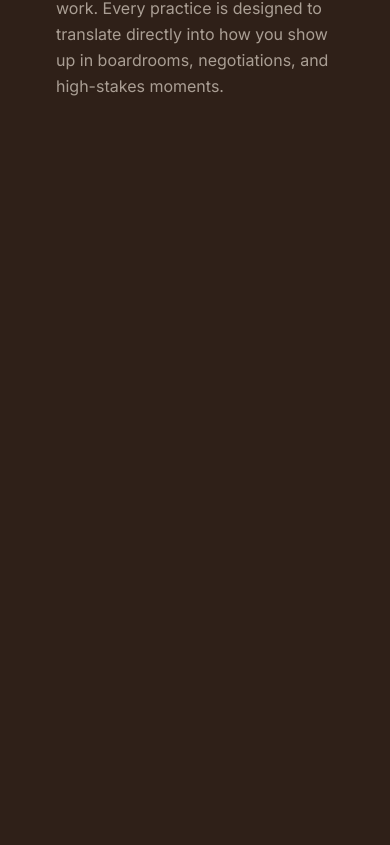
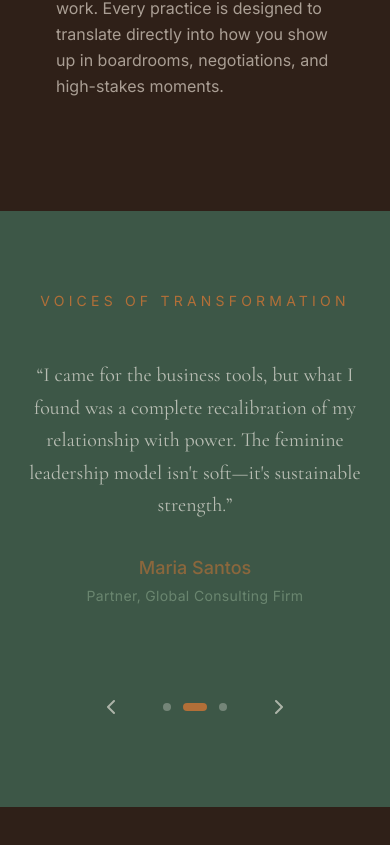
Before and after one commit to b17z/chocolako-site, a Next.js app: page / in a window 390 px wide. Shown: the part 5394-6239 px from the top of the page. Built offline with nearby package versions, Linux system fonts and the light colour scheme.

Commit message:
(feat): add Testimonials section with crossfade carousel
Auto-rotating carousel (6s) with pause on hover, navigation arrows and dots.

```diff
--- a/app/page.tsx
+++ b/app/page.tsx
@@ -3,6 +3,7 @@ import { Problem } from "@/components/sections/Problem"
 import { Pathways } from "@/components/sections/Pathways"
 import { WhoThisIsFor } from "@/components/sections/WhoThisIsFor"
 import { Methodology } from "@/components/sections/Methodology"
+import { Testimonials } from "@/components/sections/Testimonials"
 
 export default function Home() {
   return (
@@ -12,6 +13,7 @@ export default function Home() {
       <Pathways />
       <WhoThisIsFor />
       <Methodology />
+      <Testimonials />
       <div className="h-screen bg-espresso" />
     </main>
   )
--- /dev/null
+++ b/components/sections/Testimonials.tsx
@@ -0,0 +1,171 @@
+"use client"
+
+import { motion, AnimatePresence, useReducedMotion } from "framer-motion"
+import { useState, useEffect, useCallback } from "react"
+import { SectionWrapper } from "@/components/shared/motion"
+import { ChevronLeft, ChevronRight } from "lucide-react"
+
+interface Testimonial {
+  id: string
+  quote: string
+  name: string
+  title: string
+}
+
+const testimonials: Testimonial[] = [
+  {
+    id: "sarah",
+    quote:
+      "This work fundamentally changed how I lead. I used to push through exhaustion as a badge of honor. Now I lead from a regulated nervous system, and paradoxically, I'm more effective than ever.",
+    name: "Sarah Chen",
+    title: "CEO, Tech Startup",
+  },
+  {
+    id: "maria",
+    quote:
+      "I came for the business tools, but what I found was a complete recalibration of my relationship with power. The feminine leadership model isn't soft—it's sustainable strength.",
+    name: "Maria Santos",
+    title: "Partner, Global Consulting Firm",
+  },
+  {
+    id: "aisha",
+    quote:
+      "The SFI training gave me language and practices for what I'd always intuited but couldn't articulate. I now facilitate this work with my own executive clients.",
+    name: "Dr. Aisha Williams",
+    title: "Executive Coach",
+  },
+]
+
+const crossfadeVariants = {
+  enter: {
+    opacity: 0,
+  },
+  center: {
+    opacity: 1,
+  },
+  exit: {
+    opacity: 0,
+  },
+}
+
+export function Testimonials() {
+  const [currentIndex, setCurrentIndex] = useState(0)
+  const [isPaused, setIsPaused] = useState(false)
+  const shouldReduceMotion = useReducedMotion()
+
+  const goToNext = useCallback(() => {
+    setCurrentIndex((prev) => (prev + 1) % testimonials.length)
+  }, [])
+
+  const goToPrev = useCallback(() => {
+    setCurrentIndex((prev) => (prev - 1 + testimonials.length) % testimonials.length)
+  }, [])
+
+  const goToIndex = useCallback((index: number) => {
+    setCurrentIndex(index)
+  }, [])
+
+  // Auto-rotate every 6 seconds, pause on hover
+  useEffect(() => {
+    if (isPaused) return
+
+    const interval = setInterval(() => {
+      goToNext()
+    }, 6000)
+
+    return () => clearInterval(interval)
+  }, [isPaused, goToNext])
+
+  const currentTestimonial = testimonials[currentIndex]
+  const animationDuration = shouldReduceMotion ? 0 : 0.5
+
+  return (
+    <SectionWrapper className="py-20 md:py-32 bg-jungle">
+      <div
+        className="container mx-auto px-6"
+        onMouseEnter={() => setIsPaused(true)}
+        onMouseLeave={() => setIsPaused(false)}
+      >
+        <div className="max-w-4xl mx-auto">
+          {/* Section Header */}
+          <motion.p
+            initial={{ opacity: 0, y: 20 }}
+            whileInView={{ opacity: 1, y: 0 }}
+            viewport={{ once: true }}
+            transition={{ duration: 0.6 }}
+            className="text-gold uppercase tracking-[0.3em] text-sm mb-12 md:mb-16 text-center"
+          >
+            Voices of Transformation
+          </motion.p>
+
+          {/* Testimonial Carousel */}
+          <div className="relative min-h-[280px] md:min-h-[240px]">
+            <AnimatePresence mode="wait">
+              <motion.div
+                key={currentTestimonial.id}
+                variants={crossfadeVariants}
+                initial="enter"
+                animate="center"
+                exit="exit"
+                transition={{ duration: animationDuration, ease: "easeInOut" }}
+                className="text-center"
+              >
+                {/* Quote */}
+                <blockquote className="font-serif text-xl md:text-2xl lg:text-3xl text-bone leading-relaxed mb-8 md:mb-10">
+                  &ldquo;{currentTestimonial.quote}&rdquo;
+                </blockquote>
+
+                {/* Attribution */}
+                <div>
+                  <p className="text-gold font-medium text-lg mb-1">
+                    {currentTestimonial.name}
+                  </p>
+                  <p className="text-sage/70 text-sm tracking-wide">
+                    {currentTestimonial.title}
+                  </p>
+                </div>
+              </motion.div>
+            </AnimatePresence>
+          </div>
+
+          {/* Navigation */}
+          <div className="flex items-center justify-center gap-8 mt-12">
+            {/* Previous Button */}
+            <button
+              onClick={goToPrev}
+              aria-label="Previous testimonial"
+              className="p-2 text-bone/60 hover:text-bone transition-colors"
+            >
+              <ChevronLeft className="w-6 h-6" />
+            </button>
+
+            {/* Dot Indicators */}
+            <div className="flex gap-3">
+              {testimonials.map((_, index) => (
+                <button
+                  key={index}
+                  onClick={() => goToIndex(index)}
+                  aria-label={`Go to testimonial ${index + 1}`}
+                  className={`w-2 h-2 rounded-full transition-all duration-300 ${
+                    index === currentIndex
+                      ? "bg-gold w-6"
+                      : "bg-bone/30 hover:bg-bone/50"
+                  }`}
+                />
+              ))}
+            </div>
+
+            {/* Next Button */}
+            <button
+              onClick={goToNext}
+              aria-label="Next testimonial"
+              className="p-2 text-bone/60 hover:text-bone transition-colors"
+            >
+              <ChevronRight className="w-6 h-6" />
+            </button>
+          </div>
+        </div>
+      </div>
+    </SectionWrapper>
+  )
+}
```
